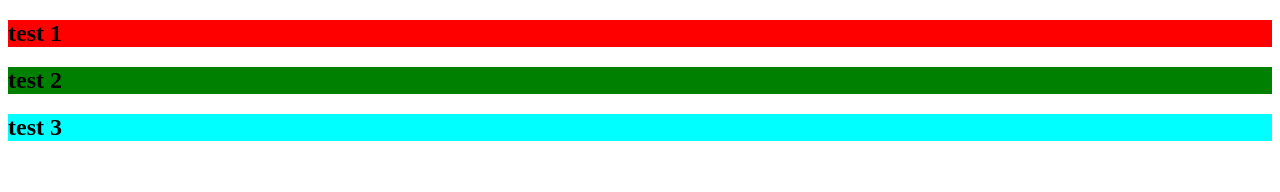
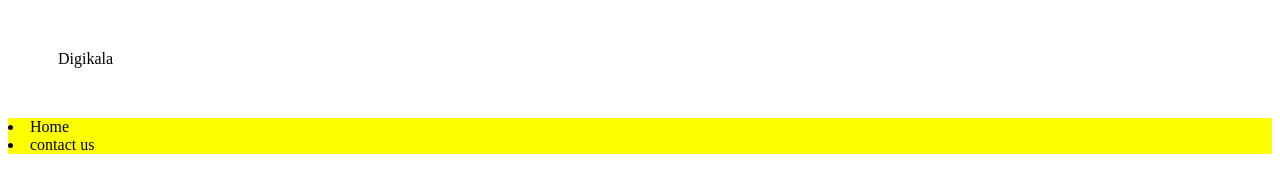
Before and after one commit to Navidabedi22/new-project, a plain HTML site: page index.html in a window 1280 px wide. Drawn offline with Linux system fonts and the light colour scheme.

Commit message:
new test

```diff
--- a/index.html
+++ b/index.html
@@ -9,15 +9,19 @@
 
 </head>
 <body>
-    <section class="A">
-        <h1> test 1 </h1>
-    </section>
-    <section class="B">
-        <h1> test 2 </h1>
-    </section>
-    <section id="hello">
-        <h1> test 3 </h1>
-    </section>
+    <header>
+        <div class="title">
+            Digikala
+        </div>
+        <nav>
+            <li class="A">
+                 Home
+            </li>
+            <li class="A">
+                 contact us
+            </li>
+        </nav>
+    </header>
 
 
 </body>
--- a/style.css
+++ b/style.css
@@ -1,11 +1,8 @@
 .A {
-    background-color: red;
+    color:black;
+    background-color: yellow;
 }
 
-.B {
-    background-color: green;
-}
-
-#hello {
-    background-color: aqua;
-}
+ .title {
+    margin: 50px;
+ }
```
